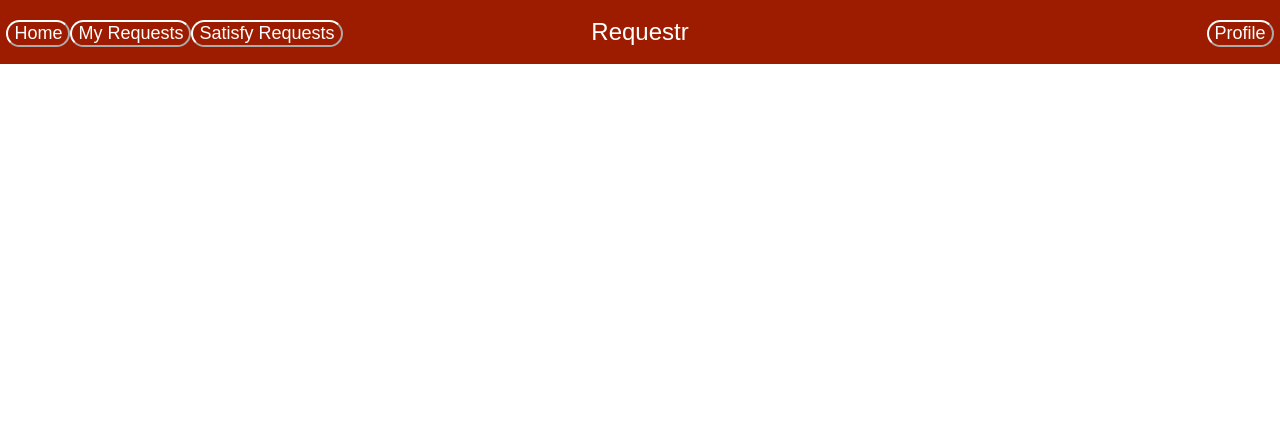
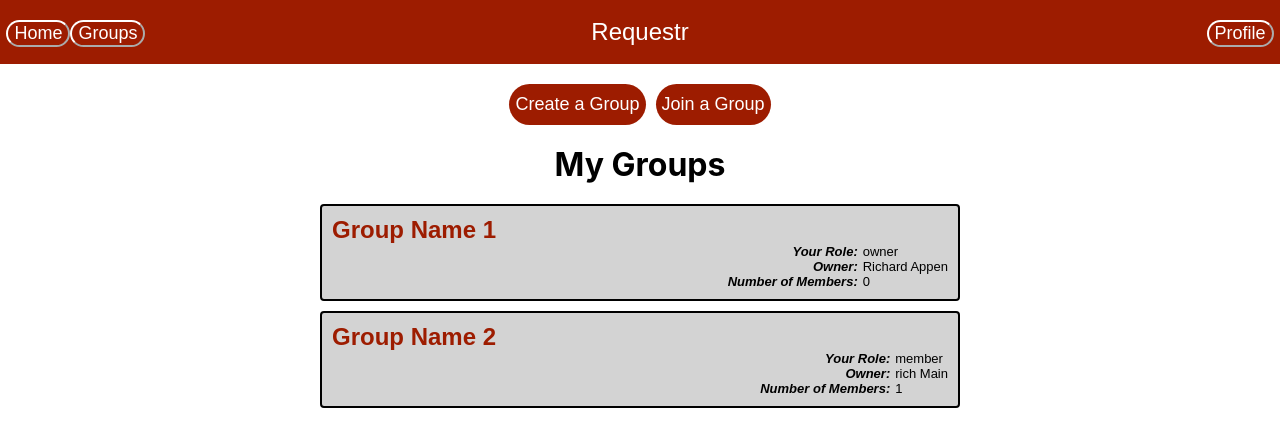
Before and after one commit to RichardAppen/RequestrWebsite, a React (Create React App) app: page /Groups in a window 1280 px wide. Shown: the top 446 px of the page. Built offline with nearby package versions, Linux system fonts and the light colour scheme; what amazon-cognito-identity-js would draw is missing.

Commit message:
Created Group page infrastructure with dummy data to display groups. Created Group interface and initial steps for creating and joining groups

```diff
--- a/src/App.tsx
+++ b/src/App.tsx
@@ -7,6 +7,7 @@ import {Route, Routes, BrowserRouter as Router} from "react-router-dom";
 import Login from "./components/Login";
 import Profile from "./components/Profile";
 import Settings from "./components/Settings";
+import Groups from "./components/Groups";
 
 function App() {
   return (
@@ -22,6 +23,7 @@ function App() {
               <Route path="/Login" element={<Login></Login>}></Route>
               <Route path="/Profile" element={<Profile></Profile>}></Route>
               <Route path="/Settings" element={<Settings></Settings>}></Route>
+              <Route path="/Groups" element={<Groups></Groups>}></Route>
           </Routes>
       </Router>
   );
--- /dev/null
+++ b/src/components/Groups.css
@@ -0,0 +1,61 @@
+.group-title {
+    margin: auto;
+    width: 20vw;
+    padding: 10px;
+    text-align: center;
+}
+
+.toolbar-buttons-container {
+    margin:  10px auto;
+    width: fit-content;
+}
+
+.toolbar-buttons {
+    background: #9d1c00;
+    font-size: large;
+    color: white;
+    border-radius: 100px;
+    border: #9d1c00 1px;
+    padding-top: 10px;
+    padding-bottom: 10px;
+    margin: 10px 5px auto;
+}
+
+.group-container {
+    margin: 10px auto;
+    width: 50vw;
+    padding: 10px;
+    text-align: center;
+    border: black 2px solid;
+    border-radius: 4px;
+    background: lightgrey;
+    display: block;
+    box-shadow: black;
+}
+
+.group-name {
+    text-align: left;
+    font-size: x-large;
+    font-weight: bold;
+    color: #9d1c00;
+}
+
+.group-info {
+    margin-left: auto;
+    width: fit-content;
+    font-size: small;
+}
+
+.group-info-headers {
+    text-align: right;
+    width: fit-content;
+    font-style: italic;
+    display: inline-block;
+    margin-right: 5px;
+    font-weight: bold;
+}
+.group-info-entries {
+    text-align: left;
+    width: fit-content;
+    display: inline-block;
+}
--- /dev/null
+++ b/src/components/Groups.tsx
@@ -0,0 +1,58 @@
+import React from "react";
+import './Groups.css'
+import {Group} from "../utils/Group";
+import UserPool from "../UserPool";
+import {ChangeEvent} from "react";
+import {CognitoUser, AuthenticationDetails, CognitoUserAttribute} from "amazon-cognito-identity-js";
+
+interface State {
+    usersGroups: Group[]
+}
+
+interface Props {
+
+}
+
+class Groups extends React.Component<Props, State> {
+    constructor(props: Props) {
+        super(props);
+
+        this.state = {
+            usersGroups: [
+                {groupName: "Group Name 1", numberMembers: 0, owner: "Richard Appen", public: true, usersRole: "owner"},
+                {groupName: "Group Name 2", numberMembers: 1, owner: "rich Main", public: true, usersRole: "member"}
+            ]
+        }
+    }
+
+    render() {
+        return(
+            <div>
+                <div className="toolbar-buttons-container">
+                    <button className="toolbar-buttons">Create a Group</button>
+                    <button className="toolbar-buttons">Join a Group</button>
+                </div>
+                <h1 className="group-title"> My Groups </h1>
+                {this.state.usersGroups.map(item =>
+                    <button className="group-container">
+                        <div className="group-name">{item.groupName}</div>
+                        <div className="group-info">
+                            <div className="group-info-headers">
+                                <div>Your Role:</div>
+                                <div>Owner:</div>
+                                <div>Number of Members:</div>
+                            </div>
+                            <div className="group-info-entries">
+                                <div>{item.usersRole}</div>
+                                <div>{item.owner}</div>
+                                <div>{item.numberMembers}</div>
+                            </div>
+                        </div>
+                    </button>
+                )}
+            </div>
+        )
+    }
+}
+
+export default Groups;
--- a/src/components/Header.tsx
+++ b/src/components/Header.tsx
@@ -39,8 +39,7 @@ class Header extends React.Component<Props, State> {
                 <div className="header-title">Requestr</div>
                 <div className="toolbar-container">
                     <button className="toolbar-button" onClick={() => {window.location.href = "/"}}>Home</button>
-                    <button className="toolbar-button">My Requests</button>
-                    <button className="toolbar-button">Satisfy Requests</button>
+                    <button className="toolbar-button" onClick={() => {window.location.href = "/Groups"}}>Groups</button>
                     <button className="profile-button" onClick={() => {
                         const user = UserPool.getCurrentUser()
                         this.setState({user: user})
--- /dev/null
+++ b/src/utils/Group.tsx
@@ -0,0 +1,7 @@
+export interface Group {
+    groupName: string,
+    owner: string,
+    usersRole: string,
+    numberMembers: number,
+    public: boolean
+}
```
